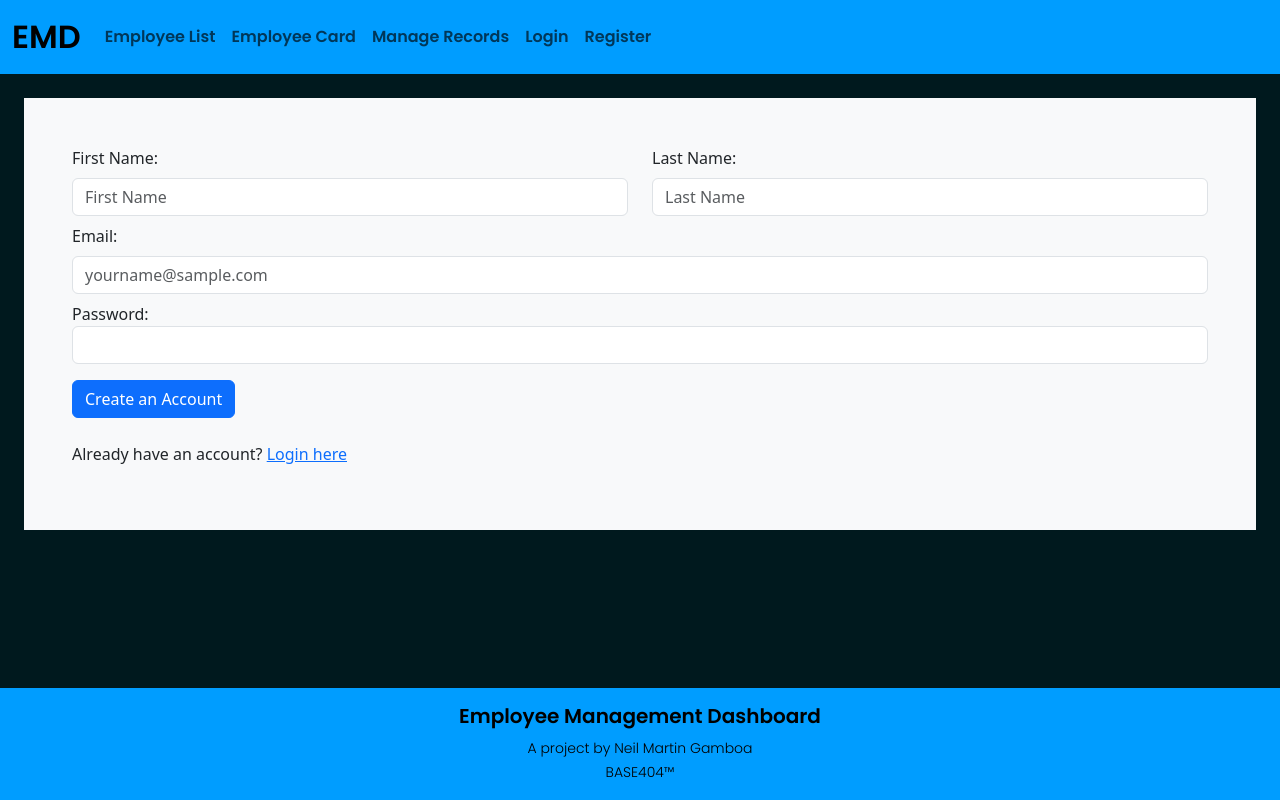
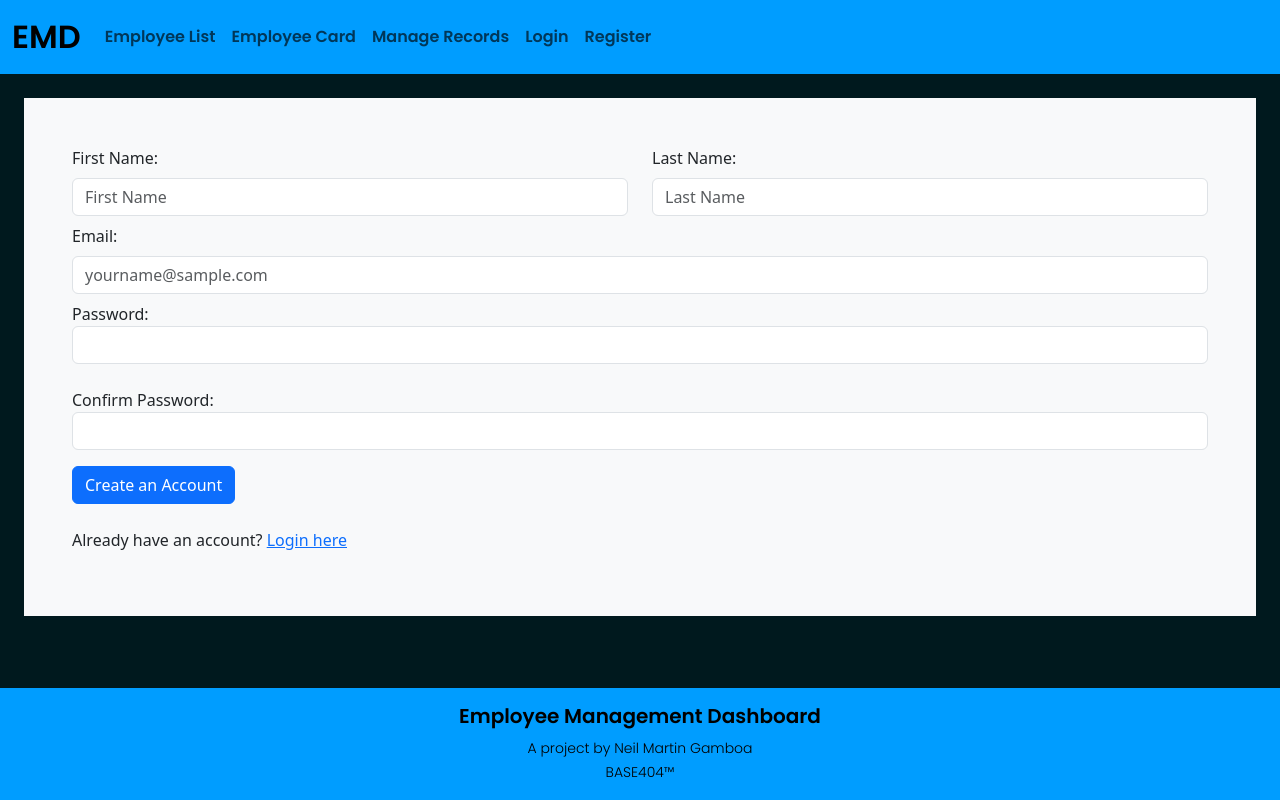
Before and after one commit to neilmrtngamboa/Project-4---Employee-Management-Dashboard, a React (Vite) app: page /register in a window 1280 px wide. Built offline with nearby package versions, Linux system fonts and the light colour scheme.

Commit message:
added a form and a onchange event for the confirm password

```diff
--- a/src/pages/Authentication/Register.jsx
+++ b/src/pages/Authentication/Register.jsx
@@ -41,6 +41,11 @@ function Register () {
             onChange={(e) => setPassword(e.target.value)} value={password}
             />
 
+            <label htmlFor="confirmPassword" className="text-dark mt-2">Confirm Password:</label>
+            <input type="Password" id="confirmPassword" className="form-control mb-3"
+            onChange={(e) => setConfirmPassword(e.target.value)} value={confirmPassword}
+            />
+
             <button className="btn btn-primary mb-4">Create an Account</button>
 
             <p className="text-dark">Already have an account? <Link to='login'>Login here</Link></p>
```
